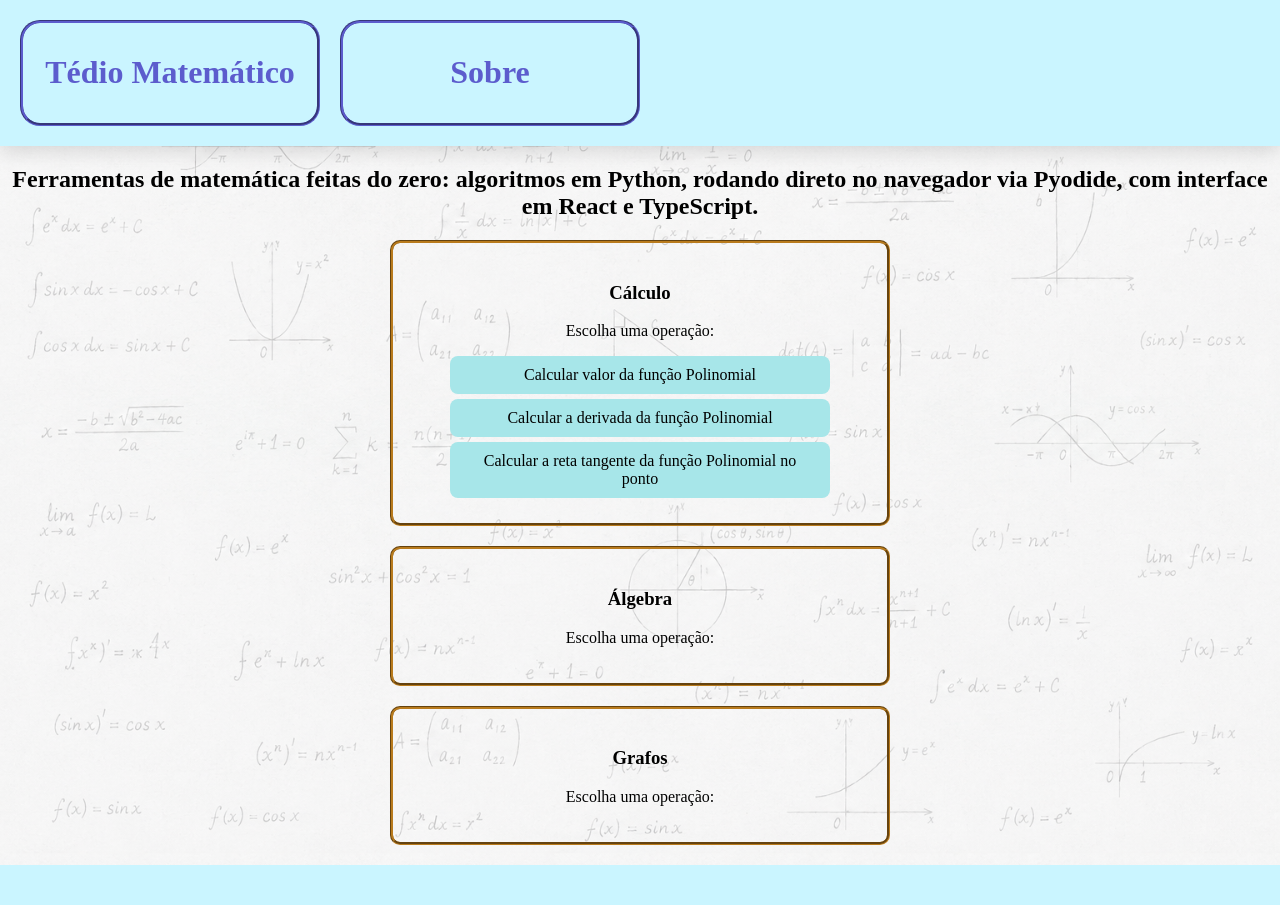
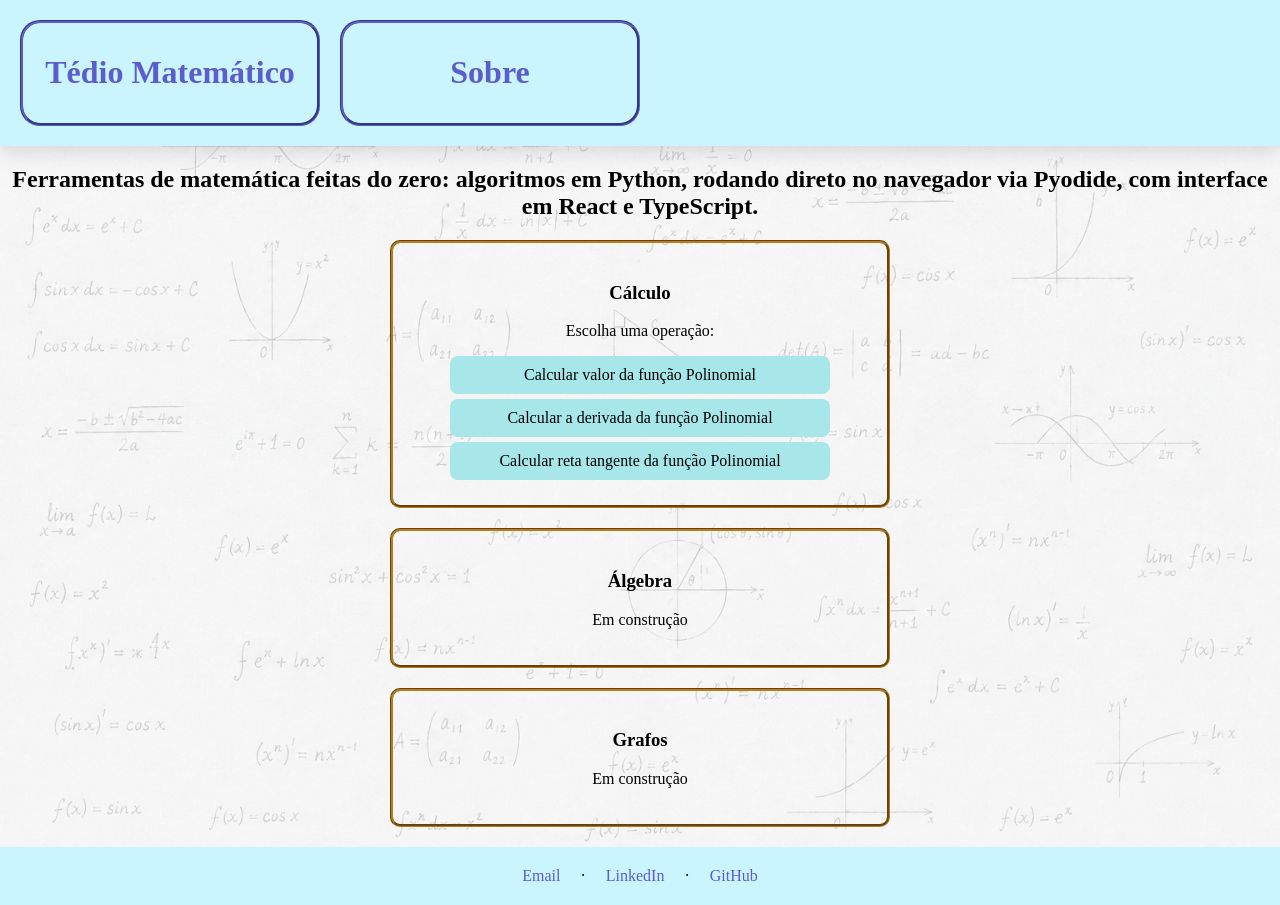
Before and after one commit to machadohermesg-alt/Tedio_Matematico, a React (Vite) app in the folder tedio-matematico/: page /Tedio_Matematico/pagina-inicial in a window 1280 px wide. Built offline with nearby package versions, Linux system fonts and the light colour scheme.

Commit message:
Arrumando a falta de sobre em uma página e colocando links no footer

```diff
--- a/tedio-matematico/src/Paginas/CalculaDerivada.tsx
+++ b/tedio-matematico/src/Paginas/CalculaDerivada.tsx
@@ -1,19 +1,28 @@
 
 import "./Projeto.css"
 import NomeSiteClicavel from "../FuncoesTp/NomeSiteClicavel"
+import EspacoHeader from "../FuncoesTp/EspacoHeader"
 
 
 function CalcularDerivadaP(){
 return(
     <div className="pagina-wrapper">
         <header>
-
+            <EspacoHeader>
             <NomeSiteClicavel texto='Tédio Matemático' para='/pagina-inicial'></NomeSiteClicavel>
+            <NomeSiteClicavel texto='Sobre' para ='/sobre' ></NomeSiteClicavel>
+            </EspacoHeader>
         </header>
         <main>
             <h2>Em construção</h2>
         </main>
     <   footer>
+
+            <a href="mailto:machadohermesg@gmail.com">Email</a>
+            {' · '}
+            <a href="https://www.linkedin.com/in/hermes-guimar%C3%A3es-machado-7474a7229/" target="_blank" rel="noopener noreferrer">LinkedIn</a>
+            {' · '}
+            <a href="https://github.com/machadohermesg-alt/Tedio_Matematico" target="_blank" rel="noopener noreferrer">GitHub</a>
 
         </footer>
     </div>
--- a/tedio-matematico/src/Paginas/CalcularRetaTangente.tsx
+++ b/tedio-matematico/src/Paginas/CalcularRetaTangente.tsx
@@ -16,6 +16,12 @@ function CalcularRetaTangenteP(){
             </main>
             <footer>
 
+                    <a href="mailto:machadohermesg@gmail.com">Email</a>
+                    {' · '}
+                    <a href="https://www.linkedin.com/in/hermes-guimar%C3%A3es-machado-7474a7229/" target="_blank" rel="noopener noreferrer">LinkedIn</a>
+                    {' · '}
+                    <a href="https://github.com/machadohermesg-alt" target="_blank" rel="noopener noreferrer">GitHub</a>
+
             </footer>
         </div>
 
--- a/tedio-matematico/src/Paginas/PaginaInicial.tsx
+++ b/tedio-matematico/src/Paginas/PaginaInicial.tsx
@@ -46,22 +46,30 @@ import NomeSiteClicavel from '../FuncoesTp/NomeSiteClicavel';
                     </p>
                     <BarraPadrao texto='Calcular valor da função Polinomial' para='/valor-funcao'></BarraPadrao>
                     <BarraPadrao texto='Calcular a derivada da função Polinomial'para='/calcular-derivada'></BarraPadrao>
-                    <BarraPadrao texto='Calcular a reta tangente da função Polinomial no ponto' para='/calcular-reta-tangente'></BarraPadrao>
+                    <BarraPadrao texto='Calcular reta tangente da função Polinomial' para='/calcular-reta-tangente'></BarraPadrao>
                     </CaixaRetangular>
                     <CaixaRetangular>
                     <h3>Álgebra</h3>
                     <p>
-                    Escolha uma operação:
+                     Em construção
                     </p>
                     </CaixaRetangular>
                     <CaixaRetangular>
                     <h3>Grafos</h3>
                     <p>
-                    Escolha uma operação:
+                     Em construção
                     </p>
                     </CaixaRetangular>
                 </main>
-                <footer></footer>
+                <footer>
+
+                        <a href="mailto:machadohermesg@gmail.com">Email</a>
+                        {' · '}
+                        <a href="https://www.linkedin.com/in/hermes-guimar%C3%A3es-machado-7474a7229/" target="_blank" rel="noopener noreferrer">LinkedIn</a>
+                        {' · '}
+                        <a href="https://github.com/machadohermesg-alt" target="_blank" rel="noopener noreferrer">GitHub</a>
+
+                </footer>
             </div>
 
         )
--- a/tedio-matematico/src/Paginas/Projeto.css
+++ b/tedio-matematico/src/Paginas/Projeto.css
@@ -149,5 +149,12 @@ header{
 footer{
     background-color: rgb(202, 245, 255);
     padding: 20px;
+    display: flex;
+    justify-content: center;
+    gap: 20px;
 
 }
+footer a {
+    color: rgb(92, 92, 205);
+    text-decoration: none;      /*Tirando o sublinhado dos links */
+}
--- a/tedio-matematico/src/Paginas/Sobre.tsx
+++ b/tedio-matematico/src/Paginas/Sobre.tsx
@@ -72,6 +72,12 @@ function Sobre(){
             </main>
             <footer>
 
+                <a href="mailto:machadohermesg@gmail.com">Email</a>
+                {' · '}
+                <a href="https://www.linkedin.com/in/hermes-guimar%C3%A3es-machado-7474a7229/" target="_blank" rel="noopener noreferrer">LinkedIn</a>
+                {' · '}
+                <a href="https://github.com/machadohermesg-alt" target="_blank" rel="noopener noreferrer">GitHub</a>
+
             </footer>
         </div>
     )
--- a/tedio-matematico/src/Paginas/ValorFuncao.tsx
+++ b/tedio-matematico/src/Paginas/ValorFuncao.tsx
@@ -288,6 +288,13 @@ function ValorFuncao(){
 
         </main>
         <footer>
+
+                <a href="mailto:machadohermesg@gmail.com">Email</a>
+                {' · '}
+                <a href="https://www.linkedin.com/in/hermes-guimar%C3%A3es-machado-7474a7229/" target="_blank" rel="noopener noreferrer">LinkedIn</a>
+                {' · '}
+                <a href="https://github.com/machadohermesg-alt" target="_blank" rel="noopener noreferrer">GitHub</a>
+
              </footer>
     </div>
 
```
Also changed, not shown: 2 other files (tests, documents, lock files or other folders).
